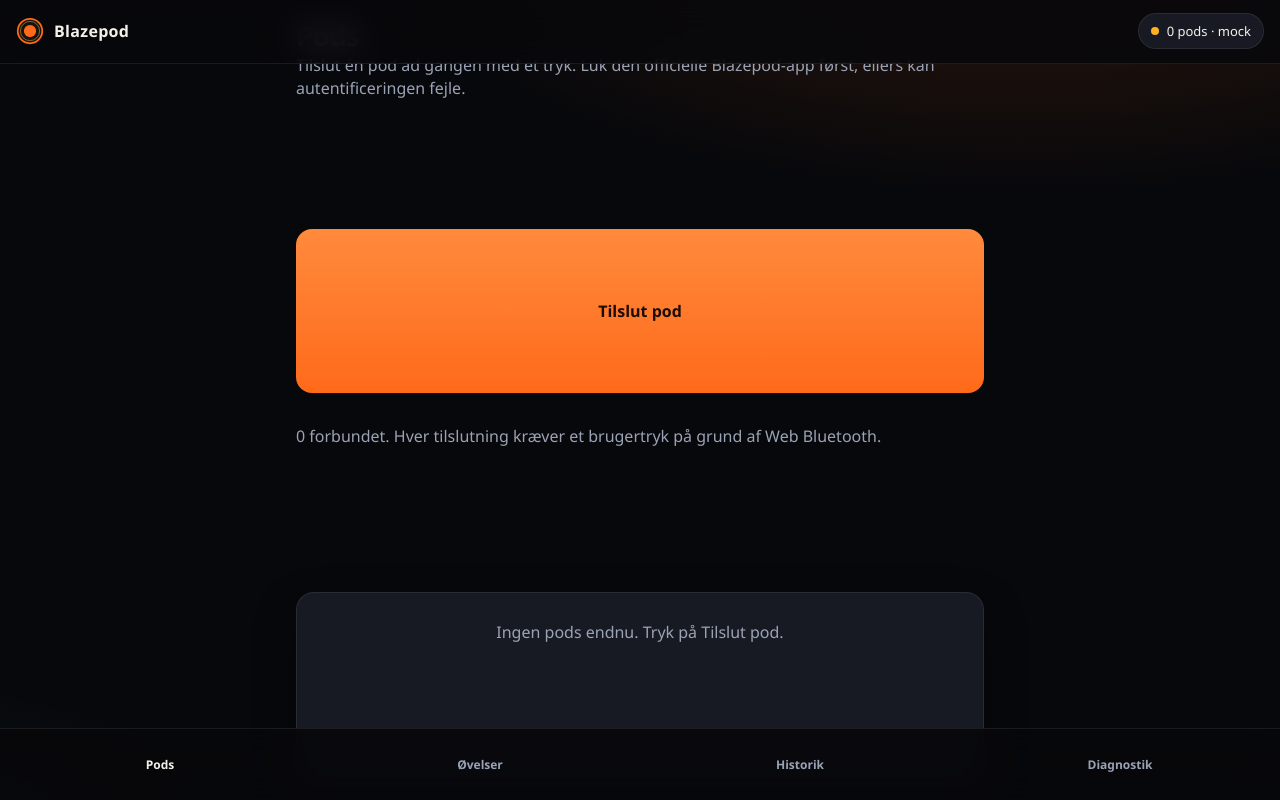
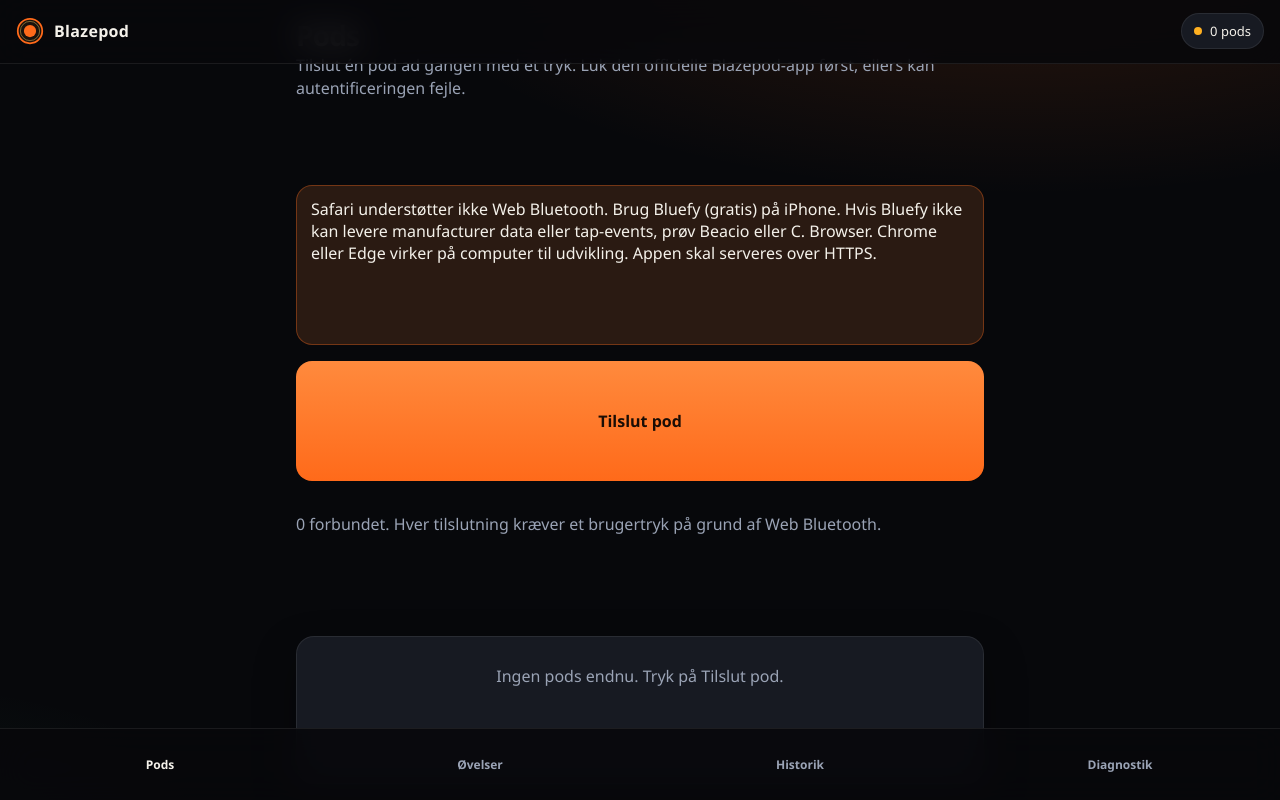
Before and after one commit to klangborg/Blazepod, a React (Vite) app: page / in a window 1280 px wide. Built offline with nearby package versions, Linux system fonts and the light colour scheme.

Commit message:
Stop silently connecting mock pods when Web Bluetooth is missing.

```diff
--- a/src/app/PodContext.tsx
+++ b/src/app/PodContext.tsx
@@ -10,7 +10,6 @@ import {
 import { MockBluetoothTransport } from '../ble/MockBluetoothTransport'
 import { PodManager, type ManagedPod } from '../ble/PodManager'
 import { WebBluetoothTransport } from '../ble/WebBluetoothTransport'
-import { inspectWebBluetoothCapabilities } from '../ble/capabilities'
 import { listPodNames, savePodName } from '../storage/pods'
 
 interface PodContextValue {
@@ -33,14 +32,7 @@ interface PodContextValue {
 const PodContext = createContext<PodContextValue | null>(null)
 
 export function PodProvider({ children }: { children: ReactNode }) {
-  const [manager] = useState(() => {
-    const caps = inspectWebBluetoothCapabilities()
-    const transport =
-      caps.bluetooth && caps.requestDevice
-        ? new WebBluetoothTransport()
-        : new MockBluetoothTransport()
-    return new PodManager(transport)
-  })
+  const [manager] = useState(() => new PodManager(new WebBluetoothTransport()))
   const [pods, setPods] = useState<ManagedPod[]>([])
   const [transportKind, setTransportKind] = useState<'web' | 'mock'>(
     manager.getTransport().kind,
--- a/src/pages/DiagnosticsPage.tsx
+++ b/src/pages/DiagnosticsPage.tsx
@@ -100,14 +100,20 @@ export function DiagnosticsPage() {
           <span className="badge">{transportKind === 'mock' ? 'Simuleret BLE' : 'Web Bluetooth'}</span>
           {transportKind === 'web' ? (
             <button className="btn btn-ghost" type="button" onClick={() => void useMock()}>
-              Brug simuleret pod
+              Brug simuleret pod (kun udvikling)
             </button>
           ) : (
             <button className="btn btn-ghost" type="button" onClick={() => void useWeb()}>
-              Brug Web Bluetooth
+              Brug rigtige pods (Web Bluetooth)
             </button>
           )}
         </div>
+        {transportKind === 'mock' ? (
+          <div className="banner">
+            Simulerede pods hedder &quot;BlazePod Mock&quot; og er ikke fysisk hardware. Slå Web
+            Bluetooth til for at scanne rigtige pods.
+          </div>
+        ) : null}
       </section>
 
       {error ? <div className="banner error">{error}</div> : null}
--- a/src/pages/PodsPage.tsx
+++ b/src/pages/PodsPage.tsx
@@ -1,10 +1,15 @@
-import { useState } from 'react'
+import { useMemo, useState } from 'react'
 import { usePods } from '../app/PodContext'
 import { formatHex } from '../app/format'
+import { inspectWebBluetoothCapabilities } from '../ble/capabilities'
+import { DANISH_BROWSER_HELP } from '../ble/errors'
 import type { ManagedPod } from '../ble/PodManager'
 
 export function PodsPage() {
-  const { pods, connected, connect, disconnect, identify, rename, busy, error } = usePods()
+  const { pods, connected, connect, disconnect, identify, rename, busy, error, transportKind, useWeb } =
+    usePods()
+  const caps = useMemo(() => inspectWebBluetoothCapabilities(), [])
+  const missingBluetooth = !caps.bluetooth || !caps.requestDevice || !caps.watchAdvertisements
 
   return (
     <main className="page app-shell">
@@ -15,6 +20,16 @@ export function PodsPage() {
           kan autentificeringen fejle.
         </p>
       </div>
+      {transportKind === 'mock' ? (
+        <div className="banner">
+          Appen bruger simulerede pods (ikke rigtig Bluetooth).{' '}
+          <button className="btn btn-ghost" type="button" onClick={() => void useWeb()}>
+            Brug Web Bluetooth
+          </button>
+        </div>
+      ) : missingBluetooth ? (
+        <div className="banner">{DANISH_BROWSER_HELP}</div>
+      ) : null}
       {error ? <div className="banner error">{error}</div> : null}
       <button className="btn btn-primary btn-block" type="button" disabled={busy} onClick={() => void connect()}>
         {busy ? 'Tilslutter…' : 'Tilslut pod'}
```
Also changed, not shown: 1 other file (tests, documents, lock files or other folders).
